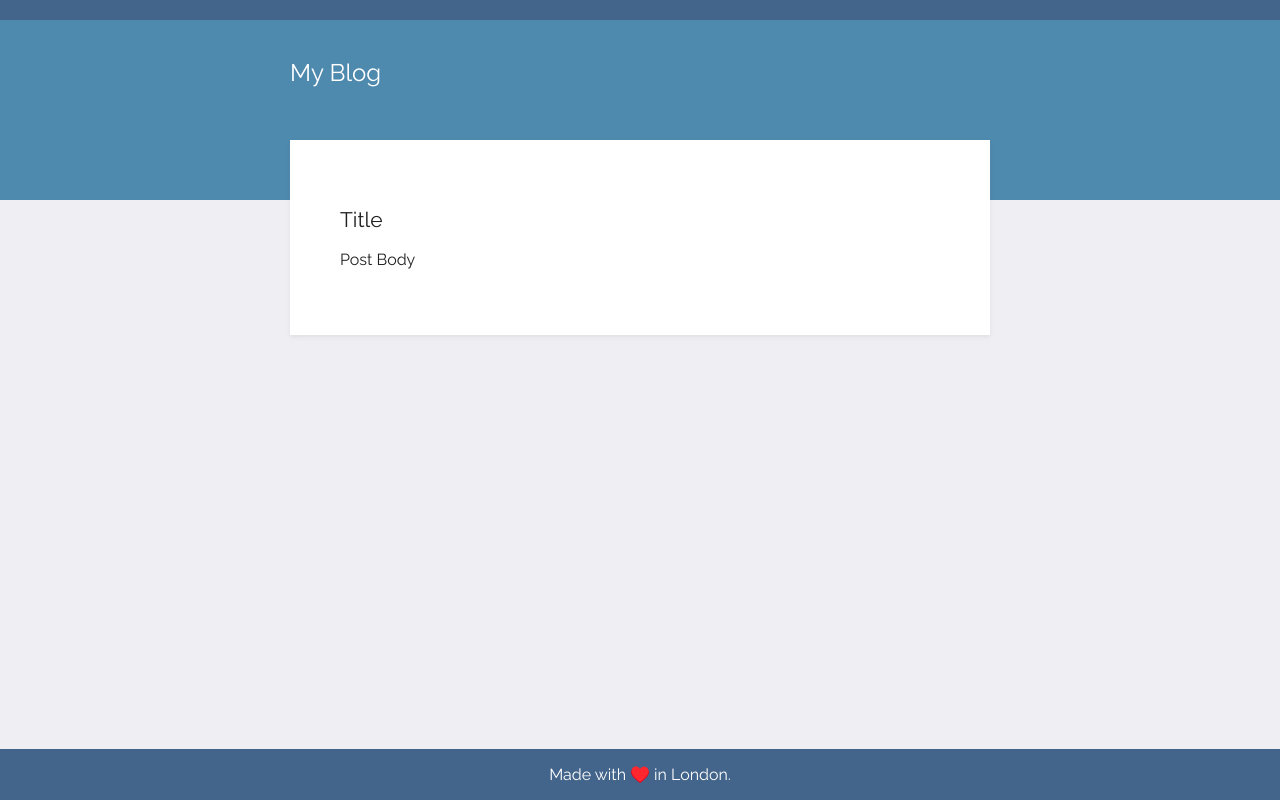
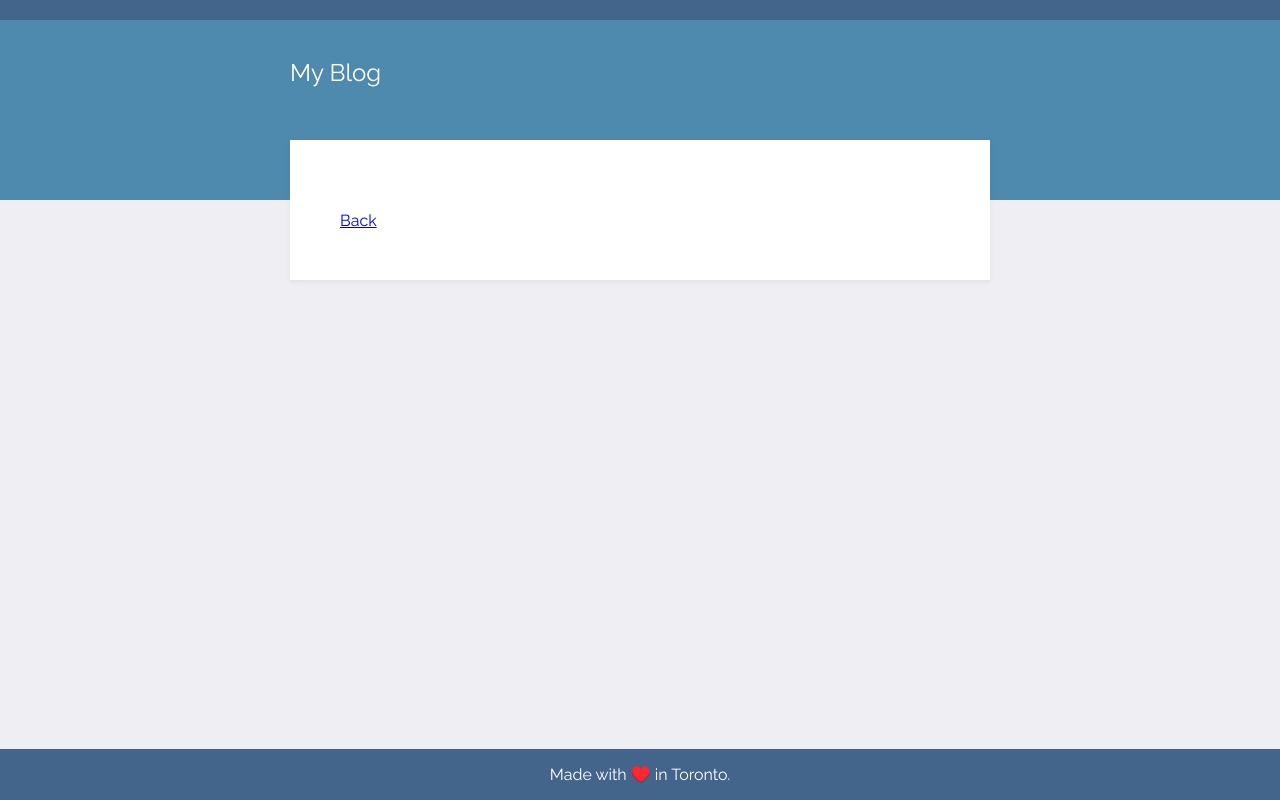
Before and after one commit to gloria-cheung/python_projects, a Flask app: page /post/1 in a window 1280 px wide. Run offline with Flask 2, Linux system fonts and the light colour scheme; data that the repository does not hold is empty.

Commit message:
display details of post

```diff
--- a/blog/templates/post.html
+++ b/blog/templates/post.html
@@ -13,14 +13,16 @@
            </div>
         <div class="content">
             <div class="card">
-                <h2>Title</h2>
-                <p>Post Body</p>
+                <h2>{{post["title"]}}</h2>
+                <h4>{{post["subtitle"]}}</h4>
+                <p>{{post["body"]}}</p>
+                <a href="{{url_for('blog')}}">Back</a>
             </div>
 
     </div>
 </div>
 </body>
 <footer>
-    <p>Made with ♥️ in London.</p>
+    <p>Made with ♥️ in Toronto.</p>
 </footer>
 </html>
```
